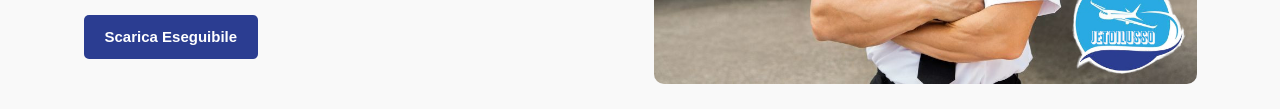
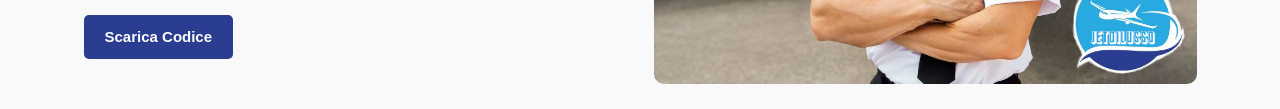
Before and after one commit to mattiabascelli/noleggioJet, a plain HTML site: page index.html in a window 1280 px wide. Shown: the part 475-584 px from the top of the page. Drawn offline with nearby package versions, Linux system fonts and the light colour scheme; a web font is replaced by a local one.

Commit message:
Add files via upload

```diff
--- a/index.html
+++ b/index.html
@@ -94,7 +94,7 @@
                     <h2>VOLA DI LUSSO CON IL NOSTRO GESIONALE!</h2>
                     <p>Prenotazionei in pochi Click, gestione clienti e tante altre features sempre in aggioranmento.
                     </p>
-                    <a href="src/codiceJava.zip" class="btn color">Scarica Eseguibile</a>
+                    <a href="src/codiceJava.zip" class="btn color">Scarica Codice</a>
                 </div>
                 <div class="col-md-6">
                     <img src="img/pilotaJet.jpg" class="img-fluid img_form" alt="pilotaJet" id="radius">
```
